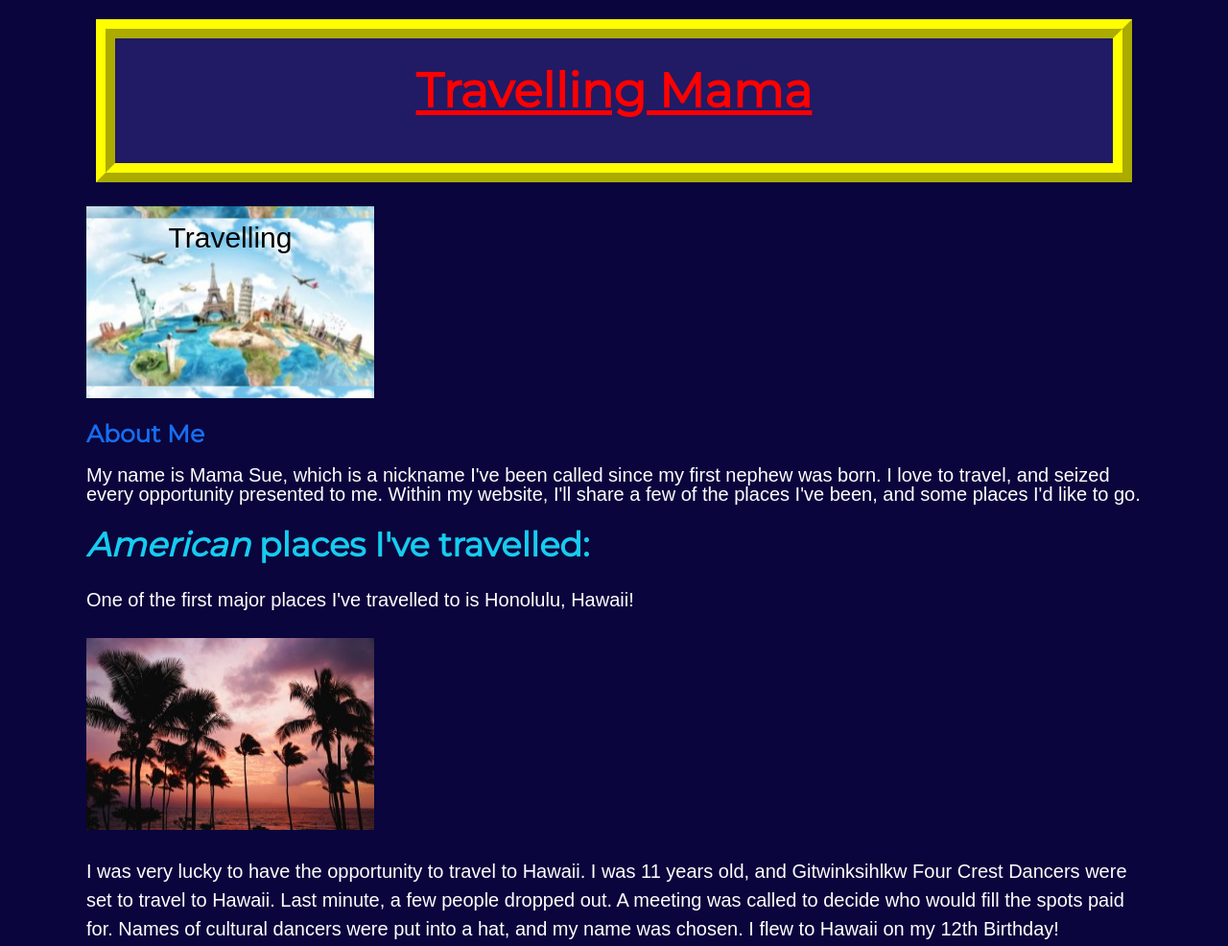
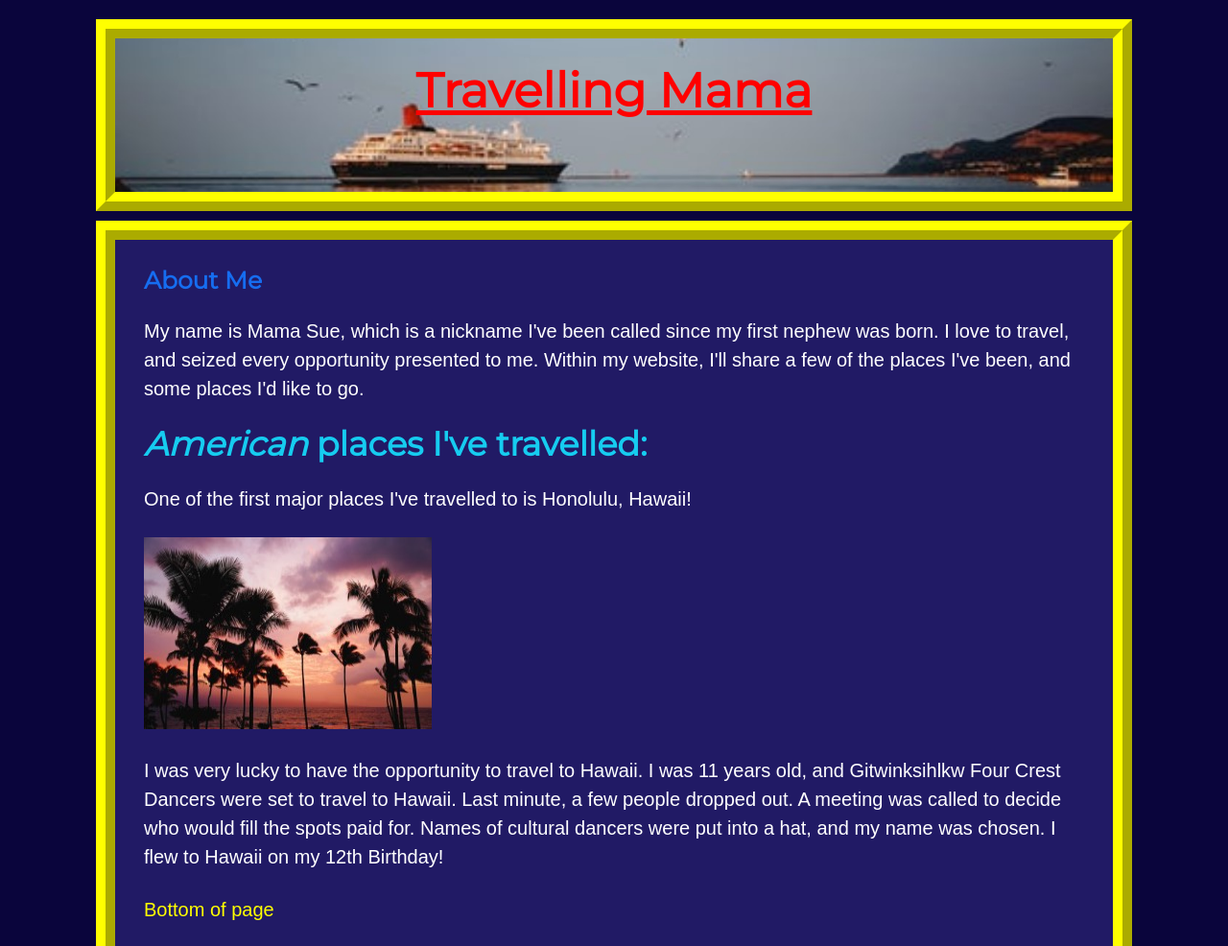
Before and after one commit to sue-clayton/website, a plain HTML site: page index.html in a window 1280 px wide. Shown: the top 986 px of the page at 96% size. Drawn offline with Linux system fonts and the light colour scheme; a web font is replaced by a local one.

Commit message:
add picture to border and add border to body

```diff
--- a/index.html
+++ b/index.html
@@ -10,23 +10,24 @@
   <body>
     <!-- Sue loves to travel -->
     <div class="container">
-      <header id="top">
+      <header id="top" class="banner">
         <h1 class="title title-2">Travelling Mama </h1>
       </header>
-      <div class="banner">
-      <p>Travelling</p>
-      </div>
+
+      <section>
+        <h3>About Me</h3>
         <p>
-          <h3>About Me</h3>
           My name is Mama Sue, which is a nickname I've been called since my first nephew was born. I love to travel, and seized every opportunity presented to me. Within my website, I'll share a few of the places I've been, and some places I'd like to go.
         </p>
         <h2><em>American</em> places I've travelled:</h2>
         <p>
           One of the first major places I've travelled to is Honolulu, Hawaii!
         </p>
+        <div>
           <a href="images/Hawaii.jpg">
             <img src="images/Hawaii.jpg" alt="Photo of palm trees" width="400" height="350"/>
           </a>
+        </div>
         <p>
           I was very lucky to have the opportunity to travel to Hawaii. I was 11 years old, and Gitwinksihlkw Four Crest Dancers were set to travel to Hawaii.
           Last minute, a few people dropped out. A meeting was called to decide who would fill the spots paid for. Names of cultural dancers were put into a hat, and my name was chosen. I flew to Hawaii on my 12th Birthday!
@@ -34,6 +35,7 @@
         <p>
           <a href="#bottom">Bottom of page</a>
         </p>
+      </section>
 
       <section>
         <h2><em>Canadian</em> Places I've Travelled:</h2>
@@ -69,6 +71,7 @@
           <li>Moncton, New Brunswhick</li>
         </ul>
       </section>
+
       <footer id="bottom">
         <p><a href="#top">Top of page</a>
   This website was made by: Susan Clayton</p>
--- a/style.css
+++ b/style.css
@@ -4,7 +4,6 @@
   line-height: 1;
   margin: 0;
   box-sizing: border-box;
-  /* border: 1px solid red; */
 }
 
 body {
@@ -54,9 +53,9 @@ footer {
   text-align: center;
 }
 
-header,section,footer {
+header, section, footer {
   padding: 30px;
-  margin:10px;
+  margin: 10px;
 }
 
 h1, h2, h3 {
@@ -105,24 +104,15 @@ img {
 
 .banner {
   height: 200px;
-  width: 300px;
-  background-image: url(images/world.jpg);
+  /* width: 300px; */
+  background-image: url(images/ferry.jpg);
   background-size: 100%;
   background-position: center;
 }
 
-  .banner p{
+.banner p {
   font-size: 30px;
   color: black;
   text-align: center;
   padding-top: 10px;
 }
-
-
-  }
-
-
-
-
-  /* font-style: italic; */
-}
```
Also changed, not shown: images/anniversary-dinner.jpg (deleted), images/carnival-swings.jpg (deleted), images/ferry.jpg (added), images/globe.jpg (added), images/hand-world.jpg (deleted), images/phot-palm-trees (Small).jpeg (deleted), images/photo-ferris-wheel (Small).jpeg (deleted), images/photo-monster-truck (Small).jpg (deleted), images/photo-waterslides (Small).jpg (deleted), images/sue.jpg (deleted), images/topography.png (deleted), images/weather.png (deleted), images/world.jpg (deleted). Lines whose indentation alone changed are shown as unchanged.
